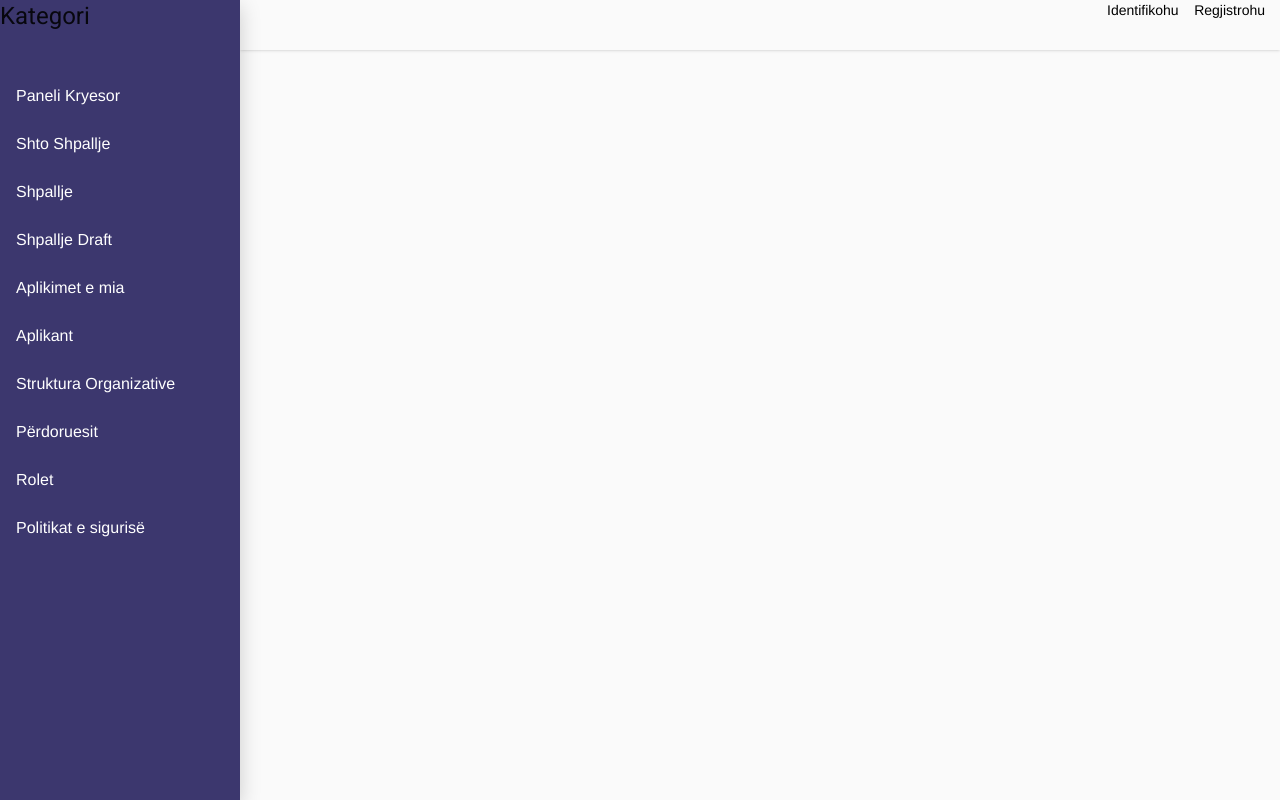
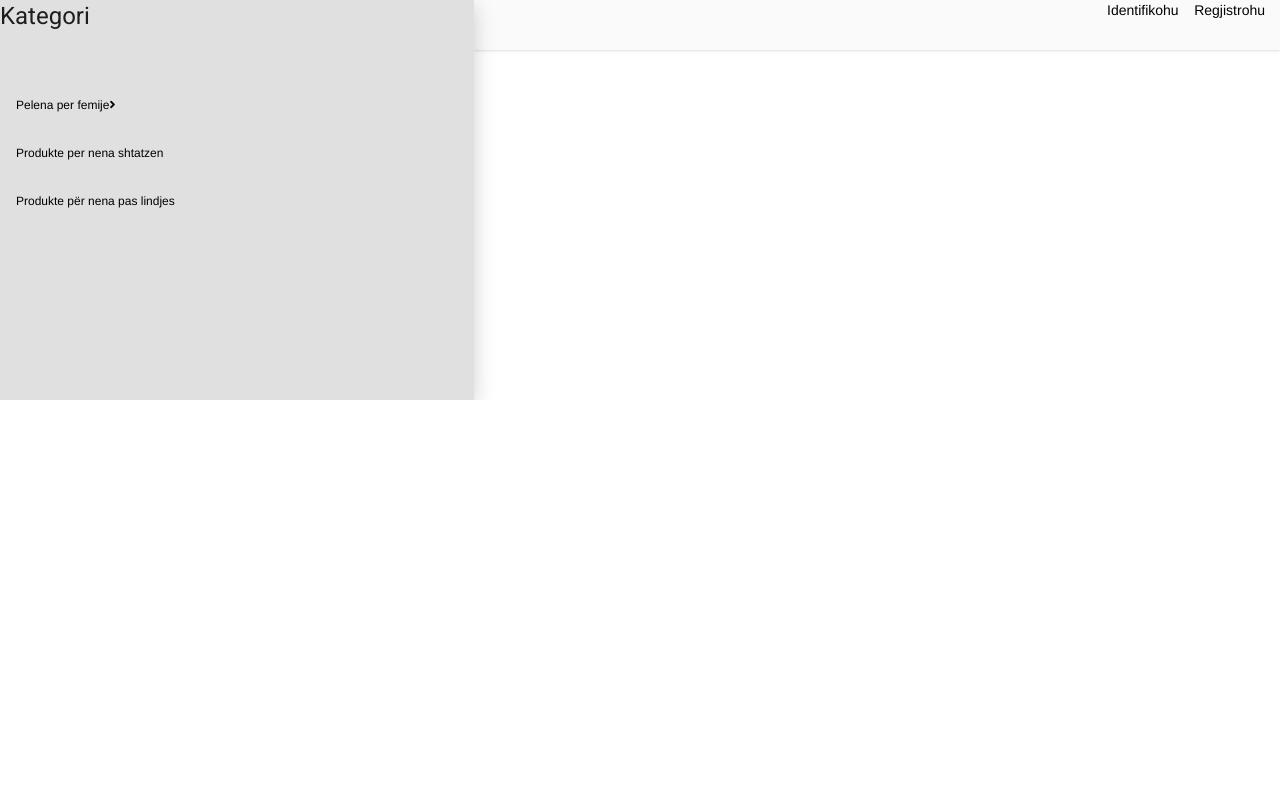
Before and after one commit to TeodorinaGode/newProject, an Angular app: page / in a window 1280 px wide. Built offline with nearby package versions, Linux system fonts and the light colour scheme.

Commit message:
menu item

```diff
--- a/src/app/app.module.ts
+++ b/src/app/app.module.ts
@@ -9,7 +9,6 @@ import { BrowserAnimationsModule } from '@angular/platform-browser/animations';
 import {MatListModule} from '@angular/material/list';
 import { MatIconModule } from '@angular/material/icon';
 
-
 @NgModule({
   declarations: [
     AppComponent,
@@ -20,8 +19,8 @@ import { MatIconModule } from '@angular/material/icon';
     BrowserModule,
     AppRoutingModule,
     MatSidenavModule,
+    MatListModule,
     MatIconModule,
-    MatListModule,
     BrowserAnimationsModule
   ],
   providers: [],
--- a/src/app/wrapper/wrapper.component.css
+++ b/src/app/wrapper/wrapper.component.css
@@ -1,10 +1,10 @@
 .nav-link {
   /* font-family: "Helvetica Neue", Helvetica, Arial, sans-serif; */
-    font-family: "Poppins",Helvetica,sans-serif;
+  font-family: "Poppins", Helvetica, sans-serif;
 }
 
 mat-sidenav-container {
-    height: 100% !important;
+  height: 50% !important;
 }
 
 .chevron-button1.rotated1 {
@@ -13,31 +13,33 @@
 
 .mat-sidenav {
   border: none;
-    box-shadow: -10px 0 8px 0 rgba(0, 0, 0, 0.2), 0 6px 20px 0 rgba(0, 0, 0, 0.19);
-    background-color: #3C376E !important;
-    width: 240px !important;
+  box-shadow: -10px 0 8px 0 rgb(0 0 0 / 20%), 0 6px 20px 0 rgb(0 0 0 / 19%);
+  background-color: #e0e0e0 !important;
+  /* width: 240px !important; */
 }
 
 .mat-list-item {
-    font-size: 16px;
-    color: #fff;
+  font-size: 12px;
+  color: #000;
 }
 
 .mat-list-item:hover {
   color: #000 !important;
   background-color: none;
-    transform: scale(1.1);
+  transform: scale(0.9);
 }
 
 .active {
   /* transform: scale(1.1); */
   color: #D2D2D2;
-    font-size: 18px;
+  font-size: 12px;
 }
+
 .active mat-icon {
   transform: scale(1.1);
 }
-  .navbar-nav{
+
+.navbar-nav {
   list-style: none;
   padding-left: 0px;
 }
@@ -47,40 +49,69 @@
 }
 
 * {
-    font-family: "Poppins",Helvetica,sans-serif;
+  font-family: "Poppins", Helvetica, sans-serif;
 }
 
 a {
   color: darkblue;
 }
 
-  .mat-list-base{
+.mat-list-base {
   padding-top: 4%;
 }
 
-  .submenu-container {
-    position: absolute;
-    left: 160px;
-    display: flex;
-    height: 0;
-    overflow-y: hidden;
-    transition: height 0.5s ease-out;
-    overflow: hidden;
-    flex-direction: column;
-    align-items: stretch;
-    box-sizing: border-box;
-    width: auto;
-    word-break: keep-all;
-    z-index: 1;
-    background-color: #2d3a85;
+.fa {
+  font-family: "Font Awesome 5 Free";
+  font-weight: 900;
+  content: "\f007";
 }
 
-  a:hover .submenu-container {
-    border: 2px solid gray;
-    height: 128px;
-    transition: height 0.25s linear;
+
+.sub-category {
+  background: #fff;
+  position: relative;
+  top: 0;
+  z-index: 1;
+  width: 300px;
+  opacity: 0;
+  visibility: hidden;
+  -webkit-transition: all 0.4s ease;
+  -moz-transition: all 0.4s ease;
+  transition: all 0.4s ease;
+  border-left: 3px solid #F7941D;
+  -webkit-box-shadow: 0px 5px 15px #0000000a;
+  -moz-box-shadow: 0px 5px 15px #0000000a;
+  box-shadow: 0px 5px 15px #0000000a;
 }
 
-  .submenu-item {
-    padding: 0.3rem 0.8rem;
+li:hover .sub-category {
+  opacity: 1;
+  visibility: visible;
 }
+
+.main-category li:hover .sub-category{
+	opacity:1;
+	visibility:visible;
+}
+
+.main-category li a {
+	font-size: 14px;
+	font-weight: 600;
+	color: #333;
+	padding: 13px 25px 13px 25px;
+	display: block;
+	text-transform: uppercase;
+}
+
+.main-category li a i{
+	display:inline-block;
+	float:right;
+}
+
+.main-category li a{
+	text-transform:capitalize;
+	font-weight:400;
+}
+.main-category li a:hover{
+	color:#F7941D;
+}
--- a/src/app/wrapper/wrapper.component.html
+++ b/src/app/wrapper/wrapper.component.html
@@ -2,15 +2,18 @@
     <mat-sidenav #sidenav mode="side" opened="true">
         <h1> Kategori</h1>
         <mat-nav-list>
-            <ul class="navbar-nav mr-auto">
+            <ul class="navbar-nav mr-auto main-category">
                 <li class="nav-item" *ngFor="let navItem of  adminNavBarItems; let i = index">
                     <mat-list-item [routerLink]="[navItem.link]" class="nav-link" routerLinkActive="active">
-                         <!-- <mat-icon mat-list-icon class="">{{navItem.icon}}</mat-icon> -->
+                        <!-- <mat-icon mat-list-icon class="">{{navItem.icon}}</mat-icon> -->
                         <span>{{navItem.label}}</span>
+                        <i *ngIf="navItem.subMenu" class="fa fa-angle-right" aria-hidden="true"></i>
+                        <div class="MenuTree">
+                            <ul class="sub-category" *ngIf="navItem.subMenu">
+                                <li *ngFor="let sub of navItem.subMenu;" class="submenu-item"> {{ sub.label }}</li>
+                            </ul>
+                        </div>
                     </mat-list-item>
-                    <div class="submenu-container">
-                        <span *ngFor="let sub of navItem.subMenu;let j = index" class="submenu-item"> {{ sub.label }}</span>
-                      </div>
                 </li>
             </ul>
         </mat-nav-list>
@@ -18,7 +21,6 @@
 
     <div class="content">
         <app-navbar></app-navbar>
-        <router-outlet></router-outlet>
     </div>
 
 </mat-sidenav-container>
--- a/src/app/wrapper/wrapper.component.ts
+++ b/src/app/wrapper/wrapper.component.ts
@@ -19,23 +19,39 @@ export class WrapperComponent implements OnInit {
 
   public adminNavBarItems: Array<any> = [
 
-    { label: 'Paneli Kryesor',
+    { label: 'Pelena per femije',
      link: '#' ,
       subMenu: [
       {
-        label: 'CAD',
+        label: 'Item 1',
+        link: '#'
+      },
+      {
+        label: 'Item 2',
+        link: '#'
+      },
+      {
+        label: 'Item 3',
+        link: '#'
+      },
+      {
+        label: 'Item 4',
+        link: '#'
+      },
+      {
+        label: 'Item 5',
+        link: '#'
+      },{
+        label: 'Item 6',
+        link: '#'
+      },
+      {
+        label: 'Item 7',
         link: '#'
       }
     ]},
-    { label: 'Shto Shpallje', link: '#' },
-    { label: 'Shpallje', link: '#' },
-    { label: 'Shpallje Draft', link: '#' },
-    { label: 'Aplikimet e mia ', link: '#' },
-    { label: 'Aplikant', link: '#' },
-    { label: 'Struktura Organizative', link: '#' },
-    { label: 'Përdoruesit', link: '#' },
-    { label: 'Rolet', link: '#' },
-    { label: 'Politikat e sigurisë', link: '#' },
+    { label: 'Produkte per nena shtatzen', link: '#' },
+    { label: 'Produkte për nena pas lindjes', link: '#' },
   ];
 
   constructor(
--- a/src/index.html
+++ b/src/index.html
@@ -9,6 +9,7 @@
   <link rel="preconnect" href="https://fonts.gstatic.com">
   <link href="https://fonts.googleapis.com/css2?family=Roboto:wght@300;400;500&display=swap" rel="stylesheet">
   <link href="https://fonts.googleapis.com/icon?family=Material+Icons" rel="stylesheet">
+  <link rel="stylesheet" href="https://cdnjs.cloudflare.com/ajax/libs/font-awesome/5.14.0/css/all.min.css" integrity="sha512-1PKOgIY59xJ8Co8+NE6FZ+LOAZKjy+KY8iq0G4B3CyeY6wYHN3yt9PW0XpSriVlkMXe40PTKnXrLnZ9+fkDaog==" crossorigin="anonymous" />
 </head>
 <body class="mat-typography">
   <app-root></app-root>
--- a/src/styles.css
+++ b/src/styles.css
@@ -2,3 +2,7 @@
 
 html, body { height: 100%; }
 body { margin: 0; font-family: Roboto, "Helvetica Neue", sans-serif; }
+
+.mat-drawer-container {
+    background-color: unset;
+}
```
Also changed, not shown: src/app/navbar/navbar.component.ts (+0 -12 lines). Lines whose indentation alone changed are shown as unchanged.
